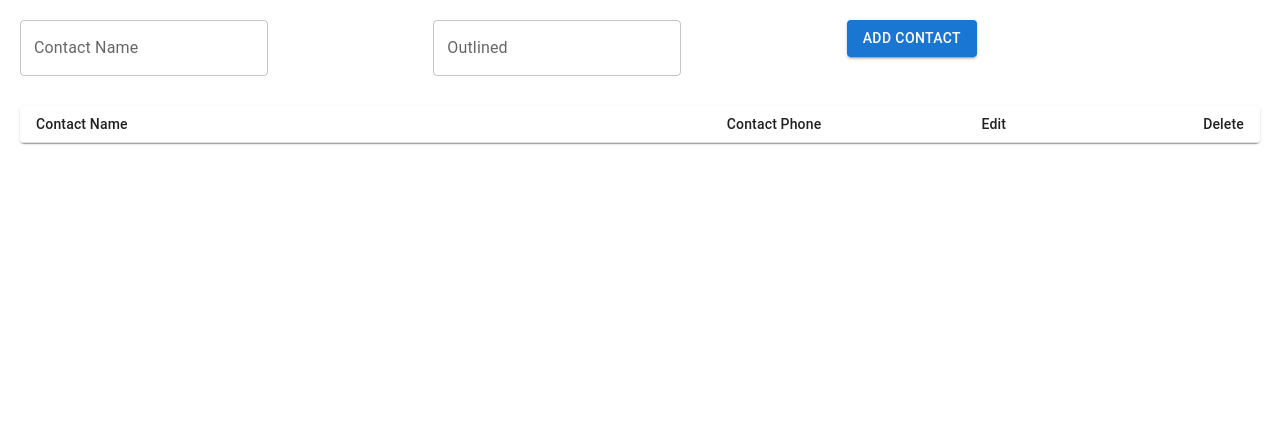
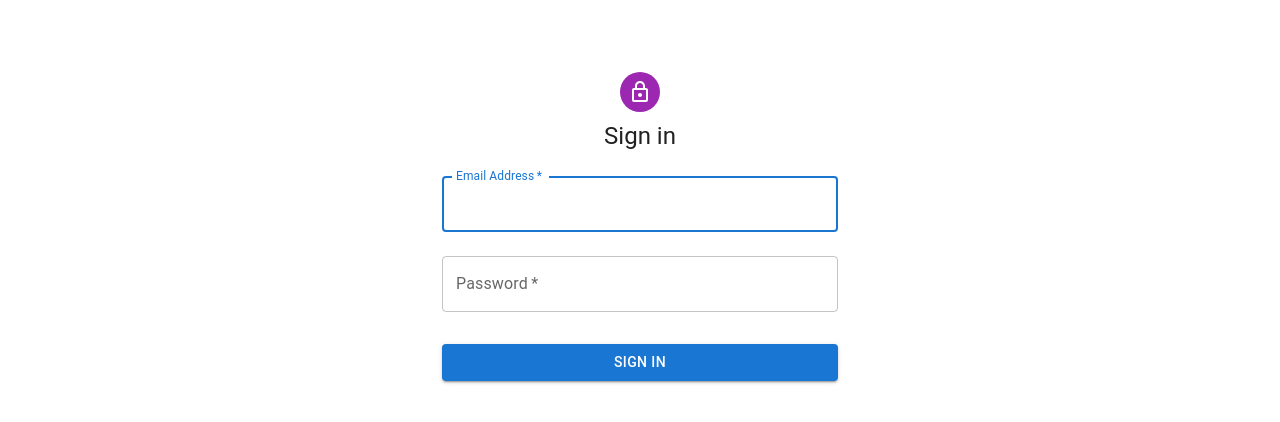
Before and after one commit to VladislavSakhno13/ContactsList, a React (Create React App) app in the folder my-app/: page / in a window 1280 px wide. Shown: the top 422 px of the page. Built offline with nearby package versions, Linux system fonts and the light colour scheme.

Commit message:
auth user so so

```diff
--- /dev/null
+++ b/my-app/db.json
@@ -0,0 +1,29 @@
+{
+  "users": [
+    {
+      "id": 0,
+      "login": "login",
+      "password": "password"
+    },
+    {
+      "id": 1,
+      "login": "UserName",
+      "password": "1234567890"
+    },
+    {
+      "id": 2,
+      "login": "firstName",
+      "password": "password"
+    },
+    {
+      "id": 3,
+      "login": "MoneyMaker",
+      "password": "qwerty"
+    },
+    {
+      "id": 4,
+      "login": "qwerty",
+      "password": "qwerty"
+    }
+  ]
+}
--- a/my-app/package.json
+++ b/my-app/package.json
@@ -16,6 +16,8 @@
     "@types/node": "^16.11.29",
     "@types/react": "^18.0.7",
     "@types/react-dom": "^18.0.0",
+    "axios": "^0.27.2",
+    "material-ui-phone-number": "^3.0.0",
     "react": "^18.0.0",
     "react-dom": "^18.0.0",
     "react-redux": "^8.0.1",
--- a/my-app/src/App.tsx
+++ b/my-app/src/App.tsx
@@ -1,20 +1,49 @@
-import React from "react";
+import React, { useEffect } from "react";
 import logo from "./logo.svg";
 import "./App.css";
-import { Route, Routes, Link } from "react-router-dom";
+import { Route, Routes, Navigate } from "react-router-dom";
 import { HomePage } from "./Pages/HomePage";
+import { AuthPage } from "./Pages/AuthPage";
+import { useAppDispatch, useAppSelector } from "./hooks/redux";
+import axios from "axios";
+import { userAuthSlice } from "./store/redusers/UserAuthSlice";
 
 function App() {
+  const { id } = useAppSelector((state) => state.userReducer);
+  const localdata = localStorage.getItem("userData");
+  const dispatch = useAppDispatch();
+  const { authUser } = userAuthSlice.actions;
+  useEffect(() => {
+    if (localdata !== null) {
+      let userId = parseInt(localdata);
+      axios
+        .get(
+          "https://my-json-server.typicode.com/VladislavSakhno13/json-server/users"
+        )
+        .then((response) => {
+          const userData = response.data.filter(
+            (user: any) => user.id === userId
+          );
+          dispatch(authUser(userData));
+        })
+        .catch((response) => {
+          console.error(response);
+        });
+    }
+  }, []);
+
   return (
     <>
-      <Routes>
-        <Route path="/" element={<HomePage />} />
-        <Route path="/auth" element={<Second />} />
-      </Routes>
+      {id === null ? (
+        <AuthPage />
+      ) : (
+        <Routes>
+          <Route path="/home" element={<HomePage />} />
+          <Route path="/" element={<Navigate to="/home" replace />} />
+        </Routes>
+      )}
     </>
   );
 }
-const Second = () => {
-  return <div>2</div>;
-};
+
 export default App;
--- /dev/null
+++ b/my-app/src/AuthFunction/AuthUser.ts
@@ -0,0 +1,22 @@
+import axios from "axios";
+type User = { id: number; login: string; password: string };
+export const AuthUser = (login: string, password: string) => {
+  const isUser = axios
+    .get(
+      "https://my-json-server.typicode.com/VladislavSakhno13/json-server/users"
+    )
+    .then((response) => {
+      /*response.data.forEach((element: User) => {
+        if (element.login === login && element.password === password) {
+          console.log(element);
+          return element;
+        }
+
+      });*/
+      return response.data;
+    })
+    .catch((response) => {
+      console.error(response);
+    });
+  return isUser;
+};
--- a/my-app/src/Components/AddContactForm.tsx
+++ b/my-app/src/Components/AddContactForm.tsx
@@ -1,14 +1,17 @@
 import { Button, Grid, TextField } from "@mui/material";
-import { useState } from "react";
+import { ChangeEvent, useState } from "react";
 import { contactSlice } from "../store/redusers/ContactSlice";
+import MuiPhoneNumber from "material-ui-phone-number";
 import { useAppDispatch, useAppSelector } from "../hooks/redux";
 export const AddContactForm = () => {
   const dispatch = useAppDispatch();
   const { addContact } = contactSlice.actions;
-  const [phone, setPhone] = useState("");
-  const [name, setName] = useState("");
+  const [phone, setPhone] = useState<
+    string | ChangeEvent<HTMLInputElement | HTMLTextAreaElement>
+  >();
+  const [name, setName] = useState<string>("");
   const addContactData = () => {
-    const data = { Name: name, Phone: phone };
+    const data = { name: name, phone: phone };
     dispatch(addContact(data));
   };
   return (
@@ -24,12 +27,10 @@ export const AddContactForm = () => {
         />
       </Grid>
       <Grid item xs={4}>
-        <TextField
-          id="outlined-basic"
-          label="Outlined"
-          variant="outlined"
-          onChange={(e) => {
-            setPhone(e.target.value);
+        <MuiPhoneNumber
+          defaultCountry={"us"}
+          onChange={(event) => {
+            setPhone(event);
           }}
         />
       </Grid>
--- a/my-app/src/Components/ContactsList.tsx
+++ b/my-app/src/Components/ContactsList.tsx
@@ -10,30 +10,16 @@ import {
   TextField,
 } from "@mui/material";
 import { makeStyles } from "@material-ui/styles";
-import DeleteIcon from "@mui/icons-material/Delete";
-import EditIcon from "@mui/icons-material/Edit";
 import { useEffect, useState } from "react";
-import { useAppDispatch, useAppSelector } from "../hooks/redux";
-import { IContact } from "../models/IContact";
-import { contactSlice } from "../store/redusers/ContactSlice";
+import { useAppSelector } from "../hooks/redux";
 import { TableLine } from "./TableLine";
-import { IndexType } from "typescript";
-const useStyle = makeStyles((theme) => ({
-  root: { color: "red", "&:hover": { color: "blue" } },
-}));
 export const ContactsList = () => {
-  const [openEdit, setOpenEdit] = useState<Boolean>(false);
   const [data, setData] = useState<any>([]);
   const { Contacts } = useAppSelector((state) => state.contactReducer);
-  const dispatch = useAppDispatch();
-  const { deleteById } = contactSlice.actions;
   useEffect(() => {
     setData(Contacts);
-  }, [Contacts]);
-  const openEditForm = () => {
-    openEdit === false ? setOpenEdit(true) : setOpenEdit(false);
-  };
-  const classes = useStyle();
+    console.log(Contacts);
+  }, [Contacts, data]);
   return (
     <Grid container style={{ marginTop: "30px" }}>
       <TableContainer component={Paper}>
@@ -52,7 +38,7 @@ export const ContactsList = () => {
                 key={i}
                 sx={{ "&:last-child td, &:last-child th": { border: 0 } }}
               >
-                <TableLine name={data.Name} phone={data.Phone} index={i} />
+                <TableLine name={data.name} phone={data.phone} index={i} />
               </TableRow>
             ))}
           </TableBody>
--- a/my-app/src/Components/TableLine.tsx
+++ b/my-app/src/Components/TableLine.tsx
@@ -1,12 +1,13 @@
 import { TableCell, TextField, TableRow } from "@mui/material";
 import { makeStyles } from "@material-ui/styles";
-import { useState } from "react";
+import { ChangeEvent, useState } from "react";
 import DeleteIcon from "@mui/icons-material/Delete";
 import EditIcon from "@mui/icons-material/Edit";
 import HighlightOffIcon from "@mui/icons-material/HighlightOff";
 import CheckIcon from "@mui/icons-material/Check";
 import { useAppDispatch, useAppSelector } from "../hooks/redux";
 import { contactSlice } from "../store/redusers/ContactSlice";
+import MuiPhoneNumber from "material-ui-phone-number";
 const useStyle = makeStyles((theme) => ({
   root: { color: "#000", "&:hover": { color: "blue" } },
 }));
@@ -18,8 +19,19 @@ interface TableLine {
 export const TableLine = ({ name, phone, index }: TableLine) => {
   const [openEdit, setOpenEdit] = useState<Boolean>(false);
   const dispatch = useAppDispatch();
-  const { deleteById } = contactSlice.actions;
-
+  const { deleteById, updateById } = contactSlice.actions;
+  const [changeName, setChangeName] = useState<string>("");
+  const [changePhone, setChangePhone] = useState<
+    string | ChangeEvent<HTMLInputElement | HTMLTextAreaElement>
+  >("");
+  const setNewDataContact = () => {
+    let data = {
+      index: index,
+      contactData: { name: changeName, phone: changePhone },
+    };
+    dispatch(updateById(data));
+    setOpenEdit(false);
+  };
   const openEditForm = () => {
     openEdit === false ? setOpenEdit(true) : setOpenEdit(false);
   };
@@ -34,21 +46,25 @@ export const TableLine = ({ name, phone, index }: TableLine) => {
               id="outlined-basic"
               label="Contact Name"
               variant="outlined"
+              onChange={(e) => {
+                setChangeName(e.target.value);
+              }}
             />
           </TableCell>
           <TableCell align="right">
             {" "}
-            <TextField
-              id="outlined-basic"
-              label="Contact Name"
-              variant="outlined"
+            <MuiPhoneNumber
+              defaultCountry={"us"}
+              onChange={(event) => {
+                setChangePhone(event);
+              }}
             />
           </TableCell>
           <TableCell align="right">
             <CheckIcon
               fontSize="large"
               className={classes.root}
-              onClick={openEditForm}
+              onClick={setNewDataContact}
             />
           </TableCell>
           <TableCell align="right">
--- /dev/null
+++ b/my-app/src/Pages/AuthPage.tsx
@@ -0,0 +1,103 @@
+import { Button, Grid, TextField } from "@mui/material";
+import Avatar from "@mui/material/Avatar";
+import CssBaseline from "@mui/material/CssBaseline";
+import FormControlLabel from "@mui/material/FormControlLabel";
+import Checkbox from "@mui/material/Checkbox";
+import Link from "@mui/material/Link";
+import Box from "@mui/material/Box";
+import LockOutlinedIcon from "@mui/icons-material/LockOutlined";
+import Typography from "@mui/material/Typography";
+import Container from "@mui/material/Container";
+import { createTheme, ThemeProvider } from "@mui/material/styles";
+import { useState } from "react";
+import { AuthUser } from "../AuthFunction/AuthUser";
+import { useAppDispatch } from "../hooks/redux";
+import { userAuthSlice } from "../store/redusers/UserAuthSlice";
+import axios from "axios";
+
+const theme = createTheme();
+export const AuthPage = () => {
+  const [login, setLogin] = useState<string>("");
+  const [password, setPassword] = useState<string>("");
+  const dispatch = useAppDispatch();
+  const { authUser } = userAuthSlice.actions;
+  type User = { id: number; login: string; password: string };
+  const userLogIn = () => {
+    axios
+      .get(
+        "https://my-json-server.typicode.com/VladislavSakhno13/json-server/users"
+      )
+      .then((response) => {
+        response.data.forEach((element: User) => {
+          if (element.login === login && element.password === password) {
+            console.log(element);
+            dispatch(authUser(element));
+            window.localStorage.setItem("userData", element.id.toString());
+            return;
+          }
+        });
+      })
+      .catch((response) => {
+        console.error(response);
+      });
+  };
+  return (
+    <ThemeProvider theme={theme}>
+      <Container component="main" maxWidth="xs">
+        <CssBaseline />
+        <Box
+          sx={{
+            marginTop: 8,
+            display: "flex",
+            flexDirection: "column",
+            alignItems: "center",
+          }}
+        >
+          <Avatar sx={{ m: 1, bgcolor: "secondary.main" }}>
+            <LockOutlinedIcon />
+          </Avatar>
+          <Typography component="h1" variant="h5">
+            Sign in
+          </Typography>
+          <Box component="form" noValidate sx={{ mt: 1 }}>
+            <TextField
+              margin="normal"
+              required
+              fullWidth
+              id="email"
+              label="Email Address"
+              name="email"
+              autoComplete="email"
+              autoFocus
+              onChange={(e) => {
+                setLogin(e.target.value);
+              }}
+            />
+            <TextField
+              margin="normal"
+              required
+              fullWidth
+              name="password"
+              label="Password"
+              type="password"
+              id="password"
+              autoComplete="current-password"
+              onChange={(e) => {
+                setPassword(e.target.value);
+              }}
+            />
+
+            <Button
+              fullWidth
+              variant="contained"
+              sx={{ mt: 3, mb: 2 }}
+              onClick={userLogIn}
+            >
+              Sign In
+            </Button>
+          </Box>
+        </Box>
+      </Container>
+    </ThemeProvider>
+  );
+};
--- a/my-app/src/store/redusers/ContactSlice.tsx
+++ b/my-app/src/store/redusers/ContactSlice.tsx
@@ -15,6 +15,13 @@ export const contactSlice = createSlice({
     deleteById(state, action) {
       state.Contacts.splice(action.payload, 1);
     },
+    updateById(state, action) {
+      state.Contacts.splice(
+        action.payload.index,
+        1,
+        action.payload.contactData
+      );
+    },
   },
 });
 export default contactSlice.reducer;
--- /dev/null
+++ b/my-app/src/store/redusers/UserAuthSlice.tsx
@@ -0,0 +1,20 @@
+import { createSlice } from "@reduxjs/toolkit";
+interface User {
+  id: number | null;
+  login: string;
+  password: string;
+}
+export const initialState: User = { id: null, login: "", password: "" };
+
+export const userAuthSlice = createSlice({
+  name: "UserAuth",
+  initialState,
+  reducers: {
+    authUser(state, action) {
+      state.id = action.payload.id;
+      state.login = action.payload.login;
+      state.password = action.payload.password;
+    },
+  },
+});
+export default userAuthSlice.reducer;
--- a/my-app/src/store/store.tsx
+++ b/my-app/src/store/store.tsx
@@ -1,6 +1,7 @@
 import { combineReducers, configureStore } from "@reduxjs/toolkit";
 import contactReducer from "./redusers/ContactSlice";
-export const rootReducer = combineReducers({ contactReducer });
+import userReducer from "./redusers/UserAuthSlice";
+export const rootReducer = combineReducers({ contactReducer, userReducer });
 export const setupStore = () => {
   return configureStore({ reducer: rootReducer });
 };
```
Also changed, not shown: 1 other file (tests, documents, lock files or other folders).
